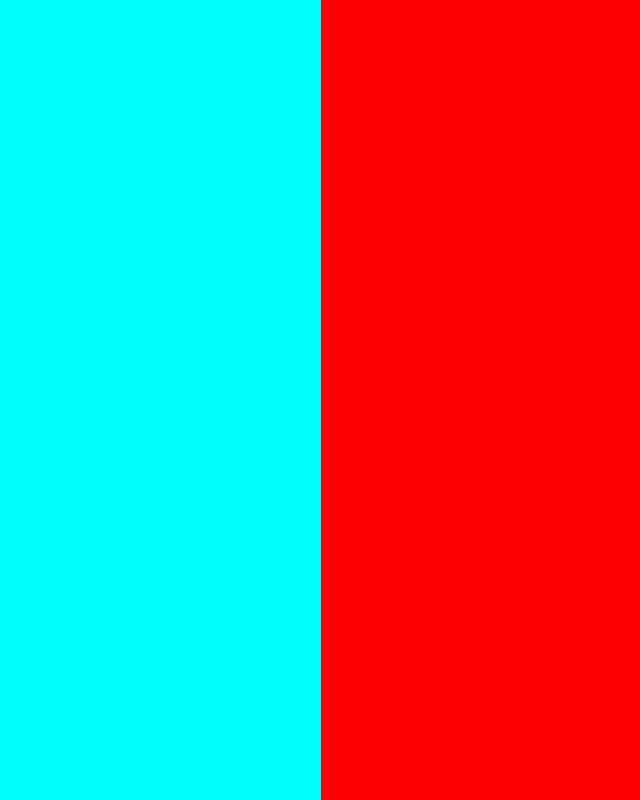
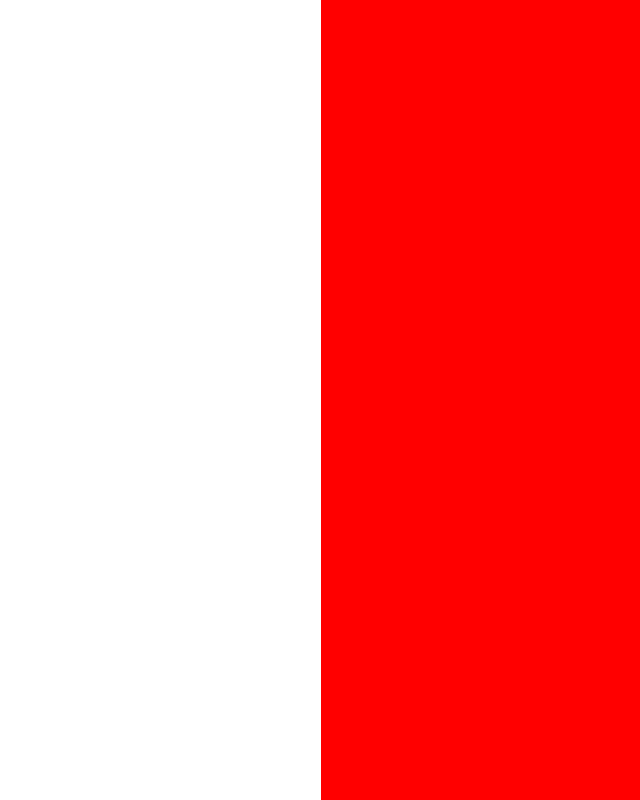
Before and after one commit to Carson-Bain/Sign-up-Form, a plain HTML site: page index.html in a window 1280 px wide. Shown: the whole page, without its empty margins (159-799 px from the left). Drawn offline with Linux system fonts and the light colour scheme.

Commit message:
removed photo

```diff
--- a/style.css
+++ b/style.css
@@ -10,9 +10,8 @@ body{
 }
 
 .left-side{
-background-color: aqua;
+background-image: url();
 height: 100vh;
-width: 100px;
 flex: 1.2;
 }
 
```
